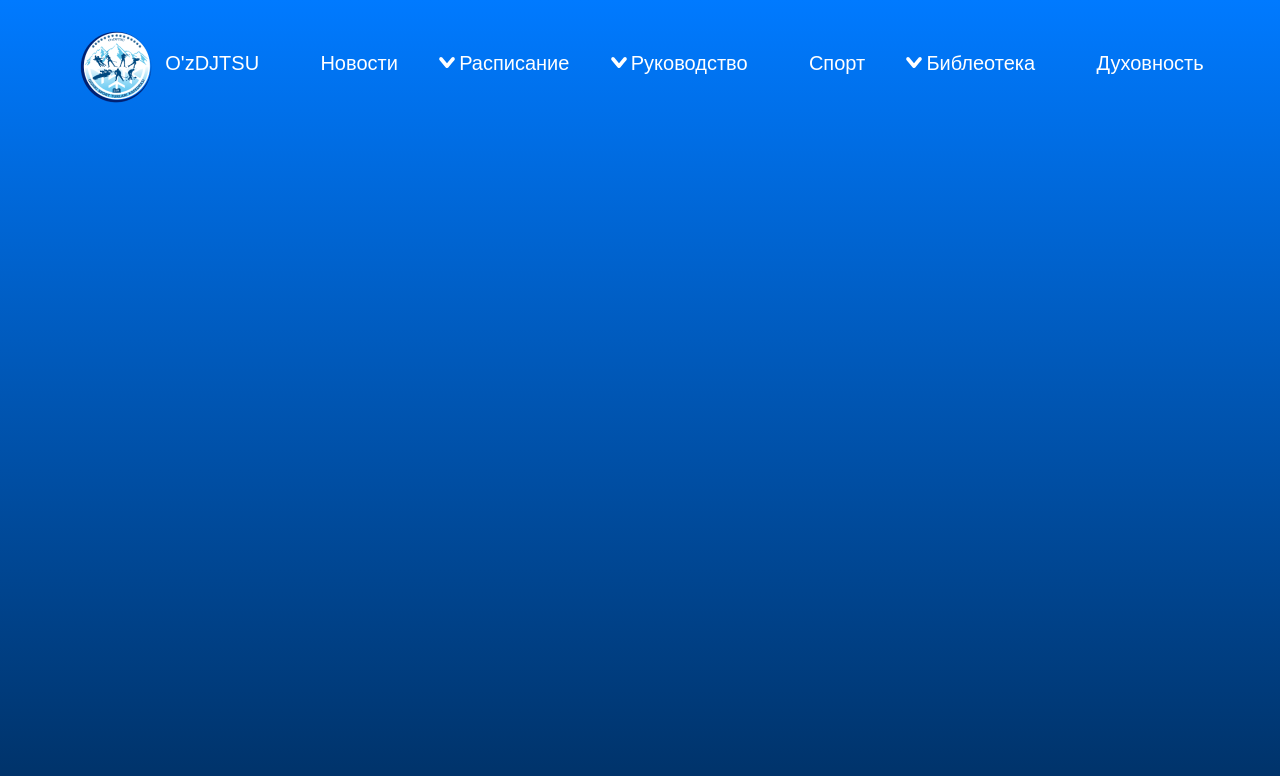
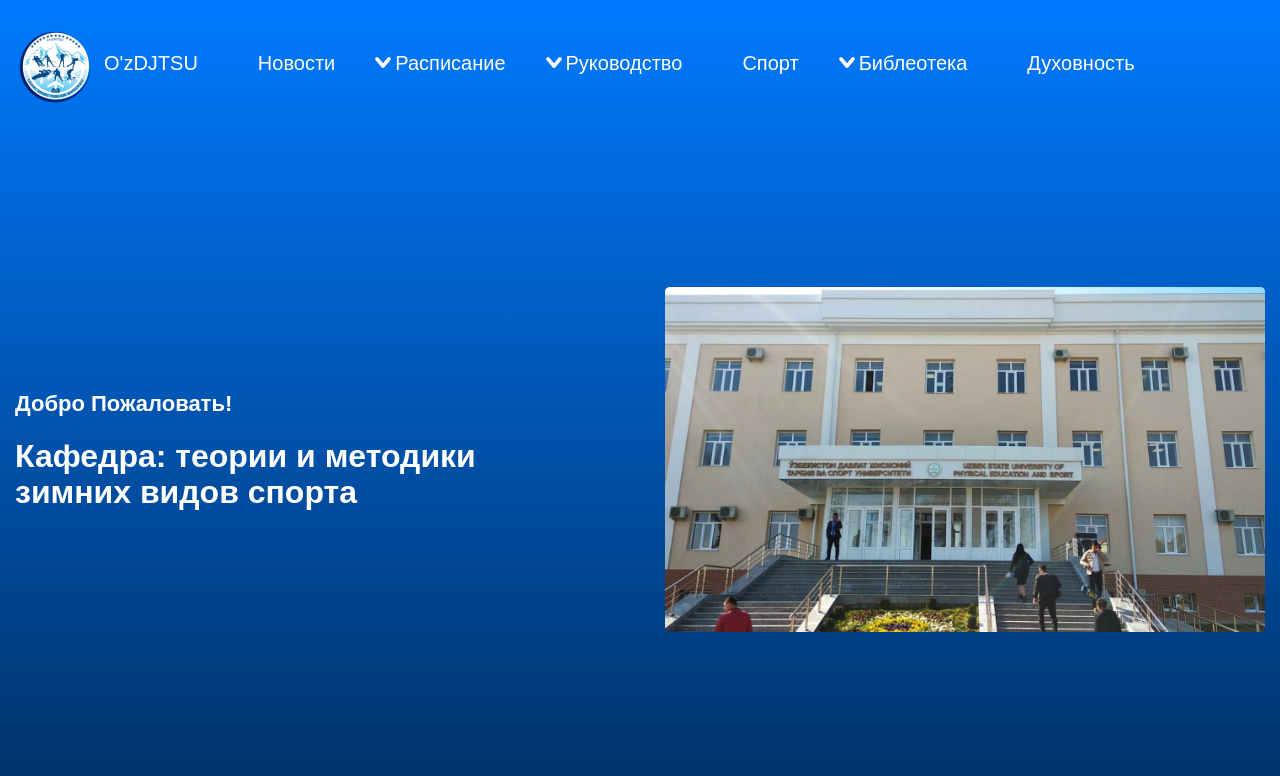
Before and after one commit to Number1ava/University, a website: page app/index.html in a window 1280 px wide. Drawn offline with Linux system fonts and the light colour scheme.

Commit message:
header ready

```diff
--- a/app/index.html
+++ b/app/index.html
@@ -70,8 +70,24 @@
           <li class="menu__list-item"><a href="#" class="menu__list-link">Духовность</a></li>
         </ul>
       </nav>
+      <div class="header__main">
+        <div class="header__text">
+          <h3 class="top__title">Добро Пожаловать!</h3>
+          <h1 class="sub__title">Кафедра: теории и методики зимних видов спорта</h1>
+        </div>
+        <div class="header__image">
+          <img class="header__image-photo" src="images/header__img.png" alt="image">
+        </div>
+      </div>
     </div>
   </header>
+  <main>
+    <section class="counter">
+      <div class="container">
+
+      </div>
+    </section>
+  </main>
   <script src="js/main.min.js"></script>
 </body>
 
--- a/app/scss/style.scss
+++ b/app/scss/style.scss
@@ -37,6 +37,7 @@ h6 {
   height: 100vh;
   background: linear-gradient(180deg, #007aff 0%, #004fa5 58.8%, #003166 100%);
   font-family: sans-serif;
+  color: white;
 }
 .container {
   max-width: 1530px;
@@ -46,15 +47,15 @@ h6 {
 .menu {
   display: flex;
   padding-top: 20px;
-  color: white;
+  padding-bottom: 180px;
   &__list {
     display: flex;
-    justify-content: space-evenly;
     align-items: center;
     width: 100%;
     &-item {
       position: relative;
       font-size: 20px;
+      margin-left: 60px;
     }
     &-btn {
       position: relative;
@@ -98,5 +99,23 @@ h6 {
   opacity: 1;
   visibility: visible;
 }
+.header__main {
+  display: flex;
+  justify-content: space-between;
+  align-items: center;
+}
+.header__text {
+  max-width: 462px;
+}
+.top__title {
+  font-size: 22px;
+}
+.header__image {
+  max-width: 600px;
+  &-photo {
+    max-width: 600px;
+    border-radius: 4px;
+  }
+}
 
 @import "media";
```
Also changed, not shown: app/css/style.min.css, app/images/header__img.png (added), dist/css/style.min.css, dist/images/header__img.png (added), dist/index.html.
